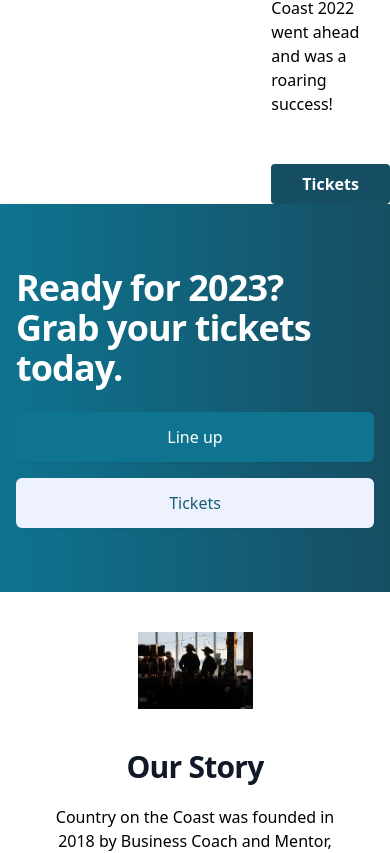
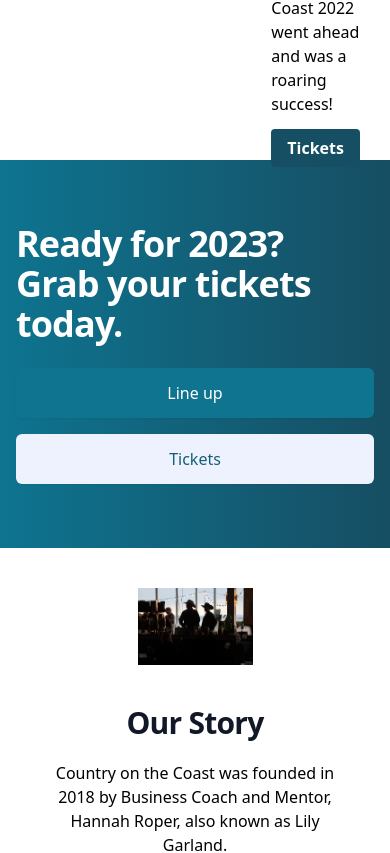
Before and after one commit to GrahamMorbyDev/countryfrontendnew, a Vue app: page / in a window 390 px wide. Shown: the part 1496-2349 px from the top of the page. Built offline with nearby package versions, Linux system fonts and the light colour scheme; no server answers; what @ckeditor/ckeditor5-vue, vue-sweetalert2 would draw is missing.

Commit message:
added links

```diff
--- a/src/components/pricingComponent.vue
+++ b/src/components/pricingComponent.vue
@@ -11,7 +11,7 @@
           </h1>
 
         </div>
-          <a href="#" class="mt-8 w-full bg-cyan-500 border border-transparent px-5 py-3 inline-flex items-center justify-center text-base font-medium rounded-md text-white hover:bg-cyan-700 sm:mt-10 sm:w-auto xl:mt-0">Tickets</a>
+          <a href="https://book.events/gaietybarsouthsea/2023-04-21/41956" class="mt-8 w-full bg-cyan-500 border border-transparent px-5 py-3 inline-flex items-center justify-center text-base font-medium rounded-md text-white hover:bg-cyan-700 sm:mt-10 sm:w-auto xl:mt-0">Tickets</a>
       </div>
     </div>
   </div>
--- a/src/components/ticketsStrip.vue
+++ b/src/components/ticketsStrip.vue
@@ -12,7 +12,7 @@
                 <a href="#"
                     class="flex items-center justify-center rounded-md border border-transparent bg-cyan-700 bg-origin-border px-4 py-3 text-base font-medium text-white shadow-sm hover:from-purple-700 hover:to-indigo-700">Line
                     up</a>
-                <a href="#"
+                <a href="https://book.events/gaietybarsouthsea/2023-04-21/41956"
                     class="flex items-center justify-center rounded-md border border-transparent bg-indigo-50 px-4 py-3 text-base font-medium text-cyan-800 shadow-sm hover:bg-indigo-100">Tickets</a>
             </div>
         </div>
--- a/src/views/HomeView.vue
+++ b/src/views/HomeView.vue
@@ -18,11 +18,11 @@
             conjunction with The Gaiety Southsea in 2018.</p>
           <p class="prose prose-indigo mt-5">April 2019 saw the debut of the festival drawing in artists from across the
             UK and internationally and attendees from all over the UK</p>
-          <p class="prose prose-indigo mt-5">As with all live music and events, Country on the Coast was hit by the
+          <p class="prose prose-indigo mt-5 mb-5">As with all live music and events, Country on the Coast was hit by the
             global pandemic of 2020 but after 2 years of postponements and countless hours of effort
             , Country on the Coast 2022 went ahead and was a roaring success!</p>
-          <button
-            class="bg-cyan-900 hover:bg-cyan-800 text-white font-bold py-2 px-4 rounded mt-12 w-full block">Tickets</button>
+          <a href="https://book.events/gaietybarsouthsea/2023-04-21/41956"
+            class="bg-cyan-900 hover:bg-cyan-800 text-white font-bold py-2 px-4 rounded">Tickets</a>
         </div>
       </div>
     </div>
@@ -44,9 +44,9 @@
         southern area other than small one off gigs, so what does someone with a solution based focus do…..they create
         their own opportunities!</p>
 
-        <p class="prose prose-indigo mt-5 text-center">From that thought, Country on the Coast was born!</p>
+        <p class="prose prose-indigo mt-5 text-center mb-5">From that thought, Country on the Coast was born!</p>
 
-        <button class="bg-cyan-900 hover:bg-cyan-800 text-white font-bold py-2 px-4 rounded mt-12 text-center">Read more</button>
+        <router-link :to="'/history'" class="bg-cyan-900 hover:bg-cyan-800 text-white font-bold py-2 px-4 rounded mt-12 text-center">Read more</router-link>
       </div>
     </div>
 
```
